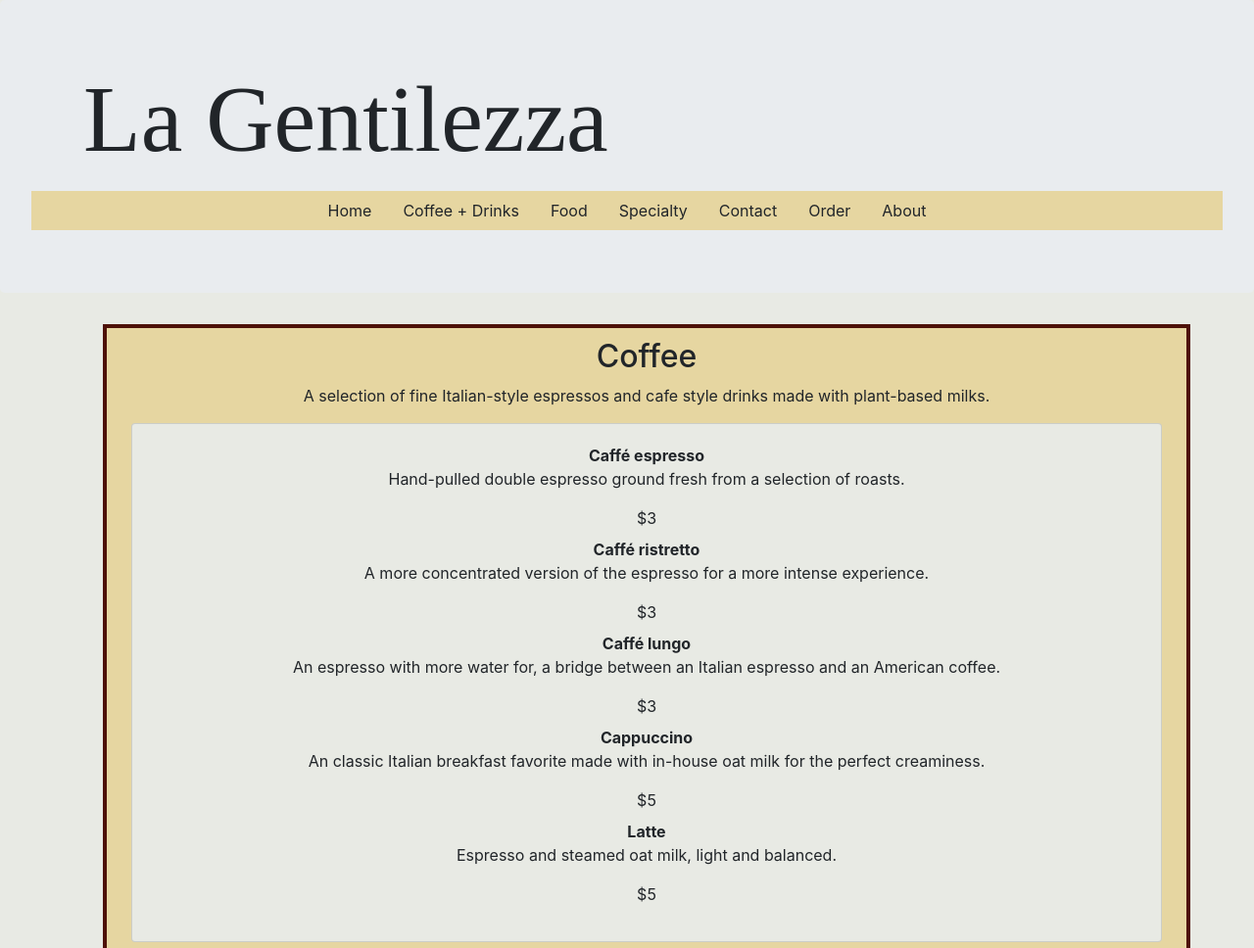
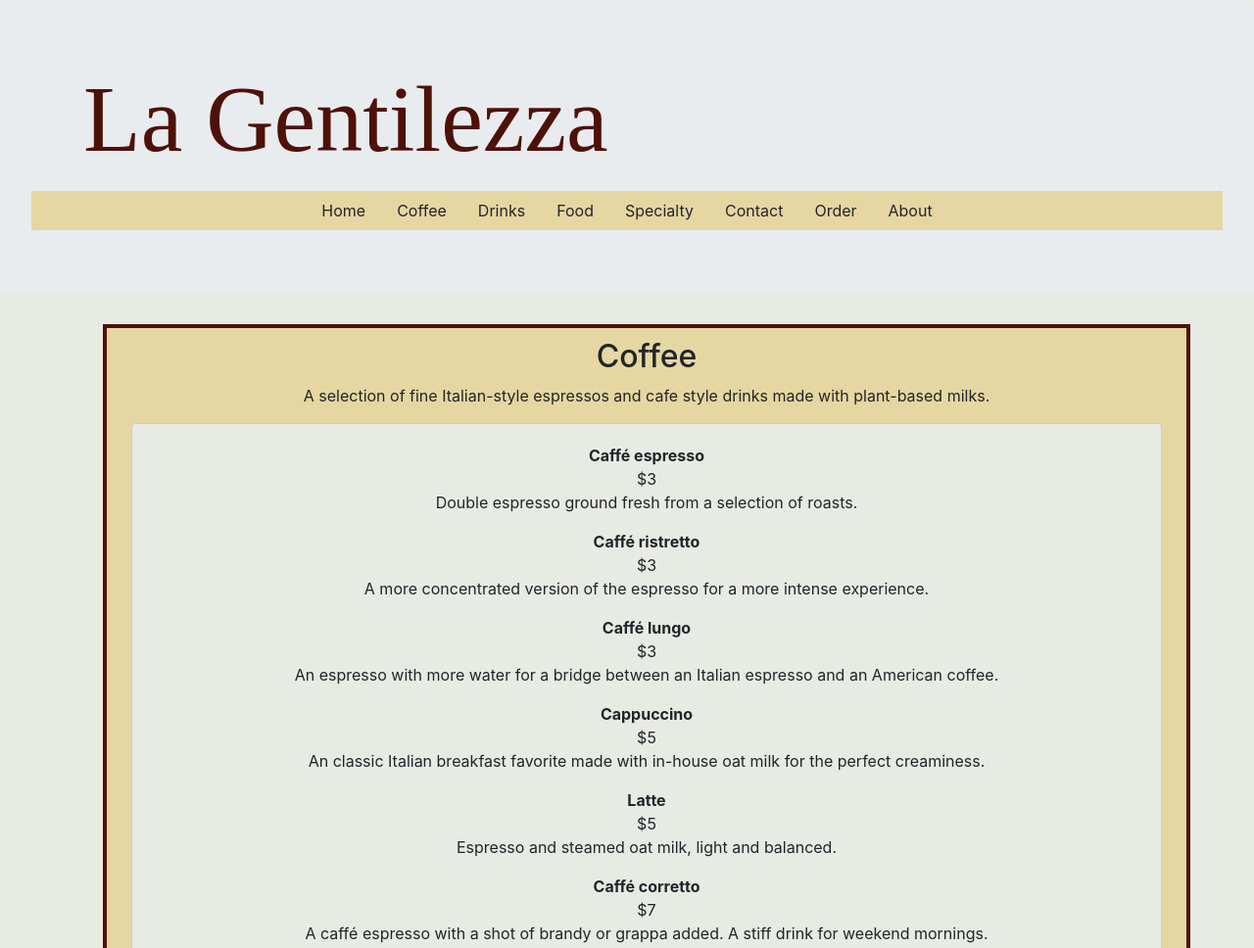
Before and after one commit to sdbellisario/cafeproject, a website: page index.html in a window 1280 px wide. Shown: the top 968 px of the page at 98% size. Drawn offline with nearby package versions, Linux system fonts and the light colour scheme; a web font is replaced by a local one.

Commit message:
Menu updates

```diff
--- a/css/styles.scss
+++ b/css/styles.scss
@@ -6,7 +6,6 @@ $color-dark: #4E1108;
 
 $header-font: 'Italiana', serif, "Times New Roman", Times, serif;
 
-
 body, #menuItems {
     background-color: $color-primary;
 }
@@ -14,6 +13,7 @@ body, #menuItems {
 #cafe {
     font-family: $header-font;
     font-size: 6em;
+    color: $color-dark
 }
 
 .navbar {
--- a/index.html
+++ b/index.html
@@ -27,7 +27,8 @@
                     <div class="collapse navbar-collapse" id="cafenavbar">
                         <ul class="navbar-nav mx-auto" id="navbaritems">
                             <li class="nav-item active px-3">Home</li>
-                            <li class="nav-item px-3">Coffee + Drinks</li>
+                            <li class="nav-item px-3">Coffee</li>
+                            <li class="nav-item px-3">Drinks</li>
                             <li class="nav-item px-3">Food</li>
                             <li class="nav-item px-3">Specialty</li>
                             <li class="nav-item px-3">Contact</li>
@@ -48,20 +49,23 @@
                     <div class="card-body">
                         <dl>
                             <dt>Caffé espresso</dt>
-                            <p>Hand-pulled double espresso ground fresh from a selection of roasts.</p>
-                            <dd>$3</dd>
+                            <dd>$3<p>Double espresso ground fresh from a selection of roasts.</p></dd>
+
                             <dt>Caffé ristretto</dt>
-                            <p>A more concentrated version of the espresso for a more intense experience.</p>
-                            <dd>$3</dd>
+                            <dd>$3<p>A more concentrated version of the espresso for a more intense experience.</p></dd>
+
                             <dt>Caffé lungo</dt>
-                            <p>An espresso with more water for, a bridge between an Italian espresso and an American coffee.</p>
-                            <dd>$3</dd>
+                            <dd>$3<p>An espresso with more water for a bridge between an Italian espresso and an American coffee.</p></dd>
+
                             <dt>Cappuccino</dt>
-                            <p>An classic Italian breakfast favorite made with in-house oat milk for the perfect creaminess.</p>
-                            <dd>$5</dd>
+                            <dd>$5<p>An classic Italian breakfast favorite made with in-house oat milk for the perfect creaminess.</p></dd>
+
                             <dt>Latte</dt>
-                            <p>Espresso and steamed oat milk, light and balanced.</p>
-                            <dd>$5</dd>
+                            <dd>$5<p>Espresso and steamed oat milk, light and balanced.</p></dd>
+
+                            <dt>Caffé corretto</dt>
+                            <dd>$7<p>A caffé espresso with a shot of brandy or grappa added. A stiff drink for weekend mornings.</p></dd>
+
                         </dl>
                     </div>
                 </div>
```
Also changed, not shown: css/styles.css, 1 other file.
